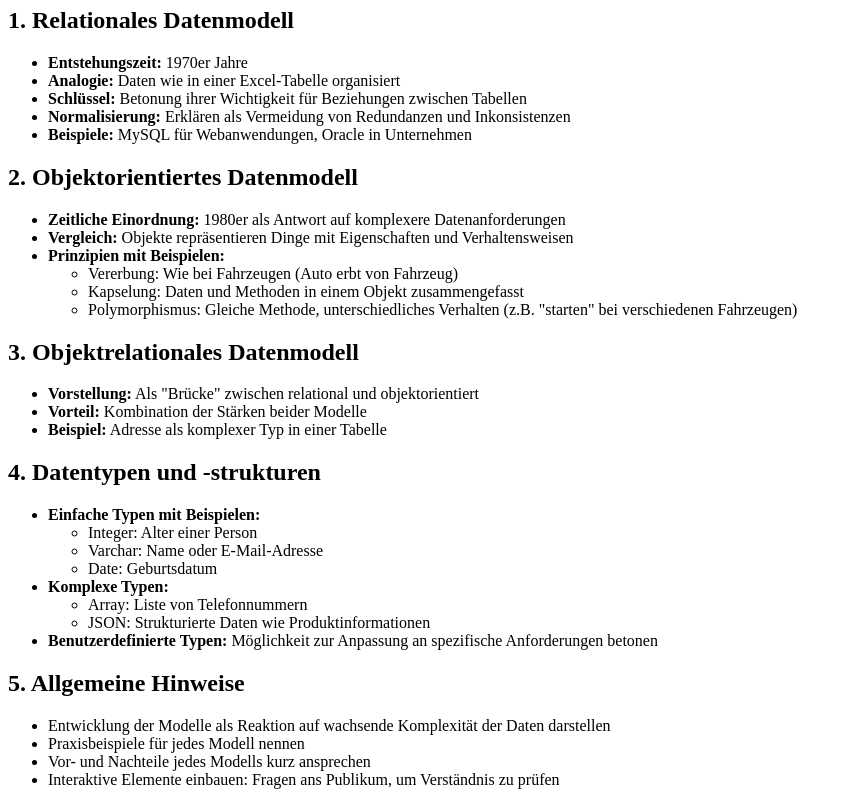
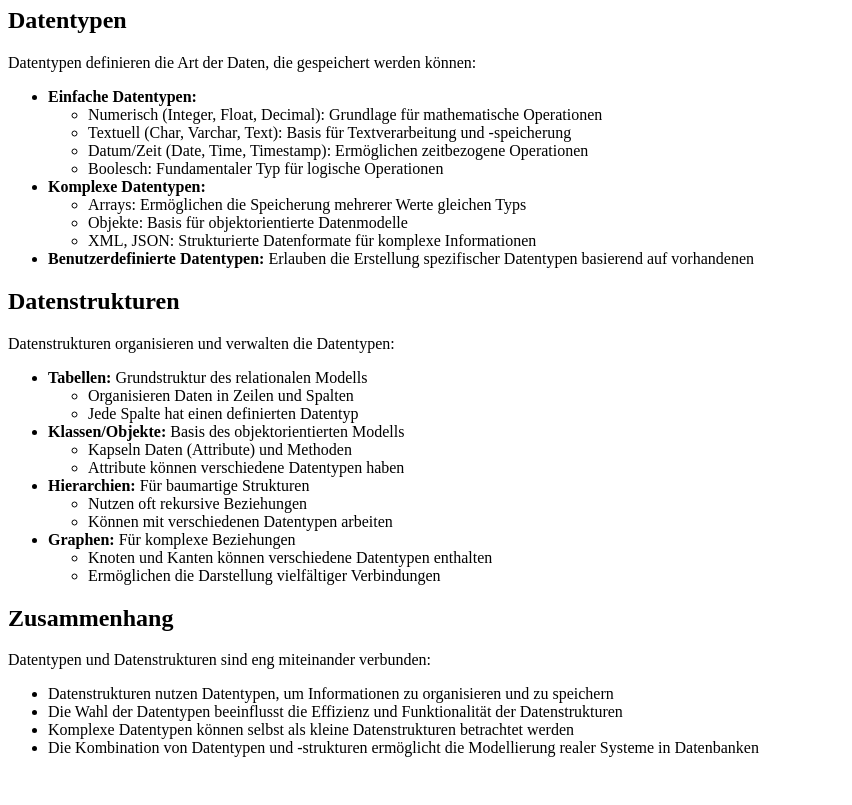
Before and after one commit to exez-42/exez-42.github.io, a plain HTML site: page explain.html in a window 1280 px wide. Shown: the part 73-878 px from the top of the page, without its empty margins (0-852 px from the left). After the commit the page ends 846 px from the top, so only its background shows below. Drawn offline with Linux system fonts and the light colour scheme.

Commit message:
Update explain.html

```diff
--- a/explain.html
+++ b/explain.html
@@ -2,64 +2,68 @@
 <html lang="de">
 <head>
     <meta charset="UTF-8">
-    <title>Notizen zu Datenmodellen</title>
+    <title>Datentypen und Datenstrukturen</title>
 </head>
 <body>
-    <h1>Notizen für den Vortrag über Datenmodelle</h1>
+    <h1>Datentypen und Datenstrukturen im Zusammenhang</h1>
 
-    <h2>1. Relationales Datenmodell</h2>
+    <h2>Datentypen</h2>
+    <p>Datentypen definieren die Art der Daten, die gespeichert werden können:</p>
     <ul>
-        <li><strong>Entstehungszeit:</strong> 1970er Jahre</li>
-        <li><strong>Analogie:</strong> Daten wie in einer Excel-Tabelle organisiert</li>
-        <li><strong>Schlüssel:</strong> Betonung ihrer Wichtigkeit für Beziehungen zwischen Tabellen</li>
-        <li><strong>Normalisierung:</strong> Erklären als Vermeidung von Redundanzen und Inkonsistenzen</li>
-        <li><strong>Beispiele:</strong> MySQL für Webanwendungen, Oracle in Unternehmen</li>
+        <li><strong>Einfache Datentypen:</strong>
+            <ul>
+                <li>Numerisch (Integer, Float, Decimal): Grundlage für mathematische Operationen</li>
+                <li>Textuell (Char, Varchar, Text): Basis für Textverarbeitung und -speicherung</li>
+                <li>Datum/Zeit (Date, Time, Timestamp): Ermöglichen zeitbezogene Operationen</li>
+                <li>Boolesch: Fundamentaler Typ für logische Operationen</li>
+            </ul>
+        </li>
+        <li><strong>Komplexe Datentypen:</strong>
+            <ul>
+                <li>Arrays: Ermöglichen die Speicherung mehrerer Werte gleichen Typs</li>
+                <li>Objekte: Basis für objektorientierte Datenmodelle</li>
+                <li>XML, JSON: Strukturierte Datenformate für komplexe Informationen</li>
+            </ul>
+        </li>
+        <li><strong>Benutzerdefinierte Datentypen:</strong> Erlauben die Erstellung spezifischer Datentypen basierend auf vorhandenen</li>
     </ul>
 
-    <h2>2. Objektorientiertes Datenmodell</h2>
+    <h2>Datenstrukturen</h2>
+    <p>Datenstrukturen organisieren und verwalten die Datentypen:</p>
     <ul>
-        <li><strong>Zeitliche Einordnung:</strong> 1980er als Antwort auf komplexere Datenanforderungen</li>
-        <li><strong>Vergleich:</strong> Objekte repräsentieren Dinge mit Eigenschaften und Verhaltensweisen</li>
-        <li><strong>Prinzipien mit Beispielen:</strong>
+        <li><strong>Tabellen:</strong> Grundstruktur des relationalen Modells
             <ul>
-                <li>Vererbung: Wie bei Fahrzeugen (Auto erbt von Fahrzeug)</li>
-                <li>Kapselung: Daten und Methoden in einem Objekt zusammengefasst</li>
-                <li>Polymorphismus: Gleiche Methode, unterschiedliches Verhalten (z.B. "starten" bei verschiedenen Fahrzeugen)</li>
+                <li>Organisieren Daten in Zeilen und Spalten</li>
+                <li>Jede Spalte hat einen definierten Datentyp</li>
+            </ul>
+        </li>
+        <li><strong>Klassen/Objekte:</strong> Basis des objektorientierten Modells
+            <ul>
+                <li>Kapseln Daten (Attribute) und Methoden</li>
+                <li>Attribute können verschiedene Datentypen haben</li>
+            </ul>
+        </li>
+        <li><strong>Hierarchien:</strong> Für baumartige Strukturen
+            <ul>
+                <li>Nutzen oft rekursive Beziehungen</li>
+                <li>Können mit verschiedenen Datentypen arbeiten</li>
+            </ul>
+        </li>
+        <li><strong>Graphen:</strong> Für komplexe Beziehungen
+            <ul>
+                <li>Knoten und Kanten können verschiedene Datentypen enthalten</li>
+                <li>Ermöglichen die Darstellung vielfältiger Verbindungen</li>
             </ul>
         </li>
     </ul>
 
-    <h2>3. Objektrelationales Datenmodell</h2>
+    <h2>Zusammenhang</h2>
+    <p>Datentypen und Datenstrukturen sind eng miteinander verbunden:</p>
     <ul>
-        <li><strong>Vorstellung:</strong> Als "Brücke" zwischen relational und objektorientiert</li>
-        <li><strong>Vorteil:</strong> Kombination der Stärken beider Modelle</li>
-        <li><strong>Beispiel:</strong> Adresse als komplexer Typ in einer Tabelle</li>
-    </ul>
-
-    <h2>4. Datentypen und -strukturen</h2>
-    <ul>
-        <li><strong>Einfache Typen mit Beispielen:</strong>
-            <ul>
-                <li>Integer: Alter einer Person</li>
-                <li>Varchar: Name oder E-Mail-Adresse</li>
-                <li>Date: Geburtsdatum</li>
-            </ul>
-        </li>
-        <li><strong>Komplexe Typen:</strong>
-            <ul>
-                <li>Array: Liste von Telefonnummern</li>
-                <li>JSON: Strukturierte Daten wie Produktinformationen</li>
-            </ul>
-        </li>
-        <li><strong>Benutzerdefinierte Typen:</strong> Möglichkeit zur Anpassung an spezifische Anforderungen betonen</li>
-    </ul>
-
-    <h2>5. Allgemeine Hinweise</h2>
-    <ul>
-        <li>Entwicklung der Modelle als Reaktion auf wachsende Komplexität der Daten darstellen</li>
-        <li>Praxisbeispiele für jedes Modell nennen</li>
-        <li>Vor- und Nachteile jedes Modells kurz ansprechen</li>
-        <li>Interaktive Elemente einbauen: Fragen ans Publikum, um Verständnis zu prüfen</li>
+        <li>Datenstrukturen nutzen Datentypen, um Informationen zu organisieren und zu speichern</li>
+        <li>Die Wahl der Datentypen beeinflusst die Effizienz und Funktionalität der Datenstrukturen</li>
+        <li>Komplexe Datentypen können selbst als kleine Datenstrukturen betrachtet werden</li>
+        <li>Die Kombination von Datentypen und -strukturen ermöglicht die Modellierung realer Systeme in Datenbanken</li>
     </ul>
 </body>
 </html>
```
